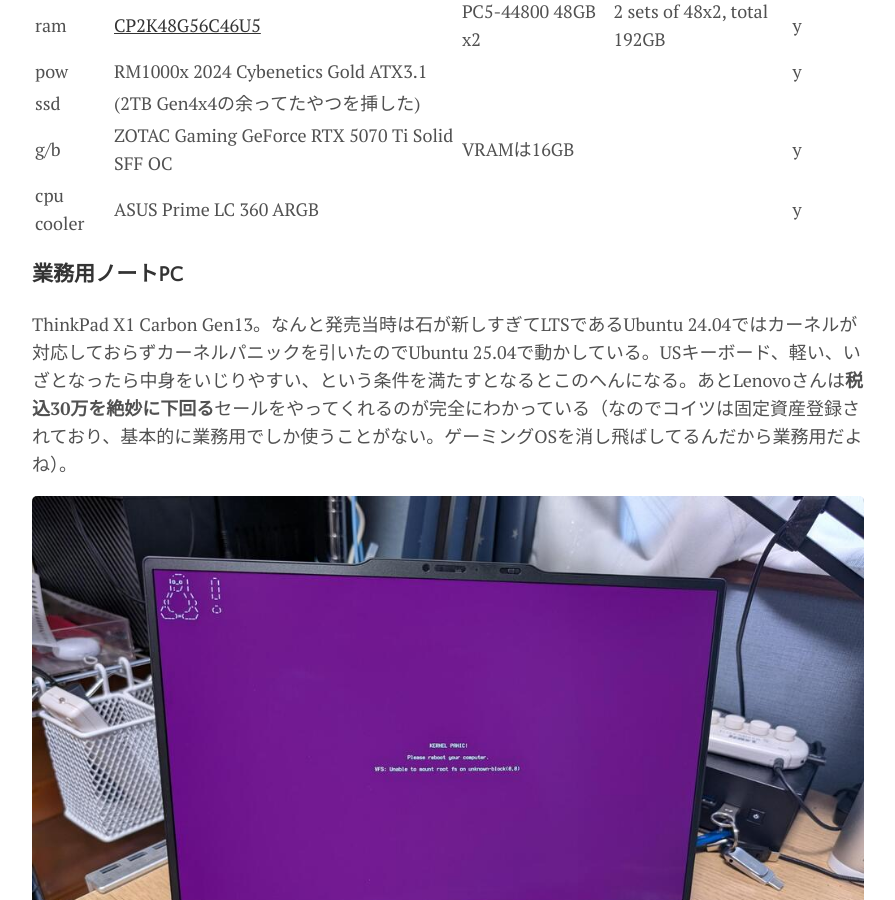
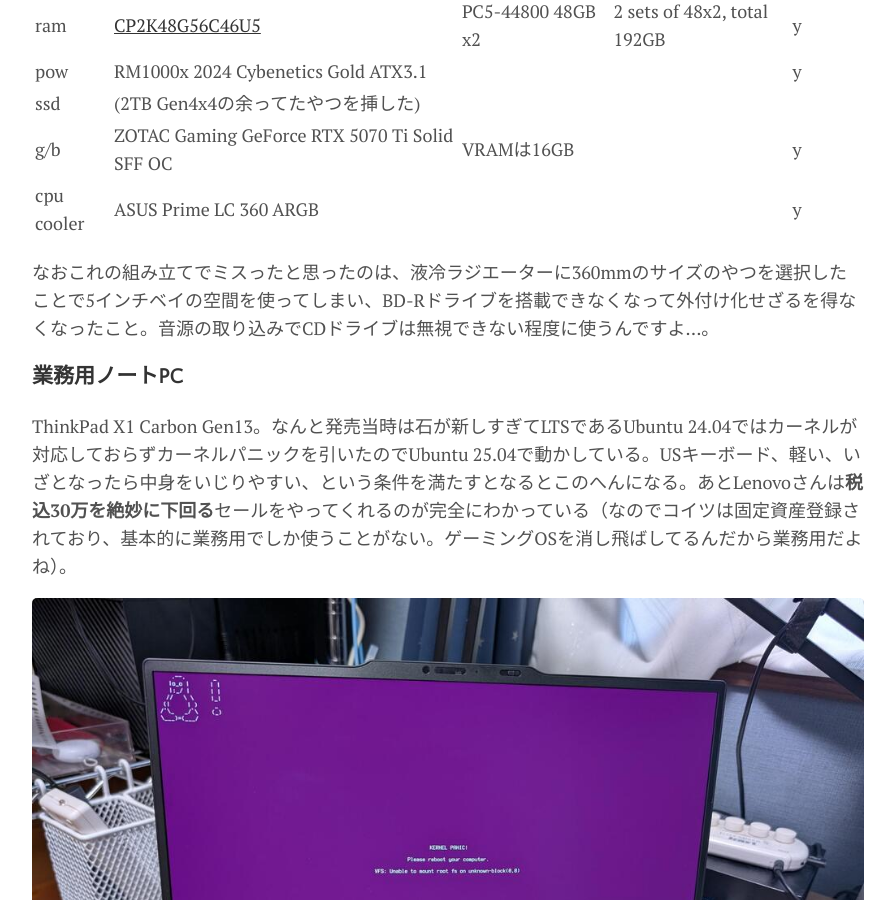
Before and after one commit to sylph01/sylph01.github.io, a Jekyll site: the page built from _posts/2026-02-26-dev-env-status.md, in a window 1280 px wide and 900 px high, scrolled down 7192 px. Shown: the whole window, without its empty margins (192-1087 px from the left). Built offline with Jekyll 4.4.1, drawn with Linux system fonts in a browser that asks for light colours; comment, search, counter and statistics services are not loaded.

Commit message:
[dev-env-status] update

```diff
--- a/_posts/2026-02-26-dev-env-status.md
+++ b/_posts/2026-02-26-dev-env-status.md
@@ -177,6 +177,8 @@
 |g/b|ZOTAC Gaming GeForce RTX 5070 Ti Solid SFF OC|VRAMは16GB||y|
 |cpu cooler|ASUS Prime LC 360 ARGB|||y|
 
+なおこれの組み立てでミスったと思ったのは、液冷ラジエーターに360mmのサイズのやつを選択したことで5インチベイの空間を使ってしまい、BD-Rドライブを搭載できなくなって外付け化せざるを得なくなったこと。音源の取り込みでCDドライブは無視できない程度に使うんですよ…。
+
 ### 業務用ノートPC
 
 ThinkPad X1 Carbon Gen13。なんと発売当時は石が新しすぎてLTSであるUbuntu 24.04ではカーネルが対応しておらずカーネルパニックを引いたのでUbuntu 25.04で動かしている。USキーボード、軽い、いざとなったら中身をいじりやすい、という条件を満たすとなるとこのへんになる。あとLenovoさんは**税込30万を絶妙に下回る**セールをやってくれるのが完全にわかっている（なのでコイツは固定資産登録されており、基本的に業務用でしか使うことがない。ゲーミングOSを消し飛ばしてるんだから業務用だよね）。
```
